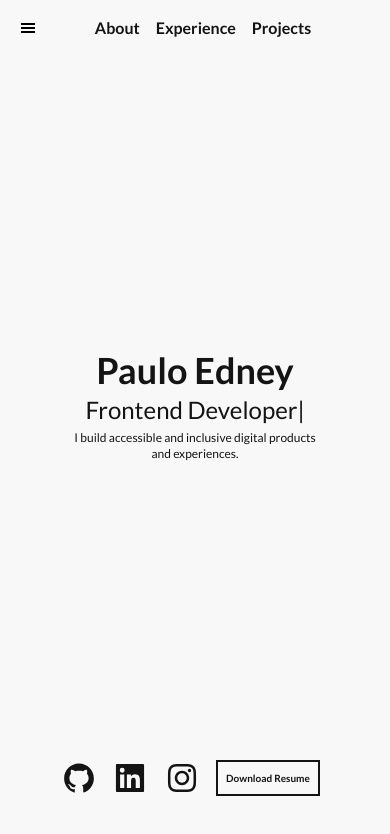
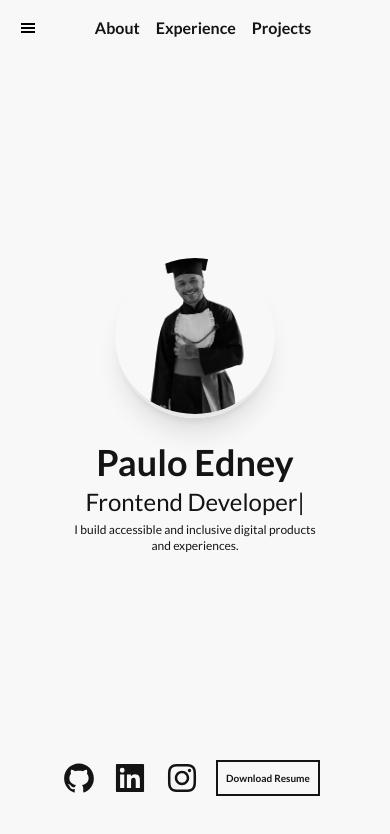
Before and after one commit to pauloedneysj/portfolio, a Next.js app: page /en-US in a window 390 px wide. Shown: the top 834 px of the page. Built offline with nearby package versions, Linux system fonts and the light colour scheme.

Commit message:
feat: :lipstick: add profile photo in home on mobile screens

```diff
--- a/src/app/[lang]/page.tsx
+++ b/src/app/[lang]/page.tsx
@@ -50,6 +50,9 @@ export default function HomePage({
           id="presentation"
           className="flex flex-col justify-center w-8/12 h-full"
         >
+          <div className="sm:hidden flex justify-center mb-6">
+            <ProfilePicture />
+          </div>
           <div
             id="presentation-div"
             className="flex flex-col max-sm:mb-36 mb-32"
```
